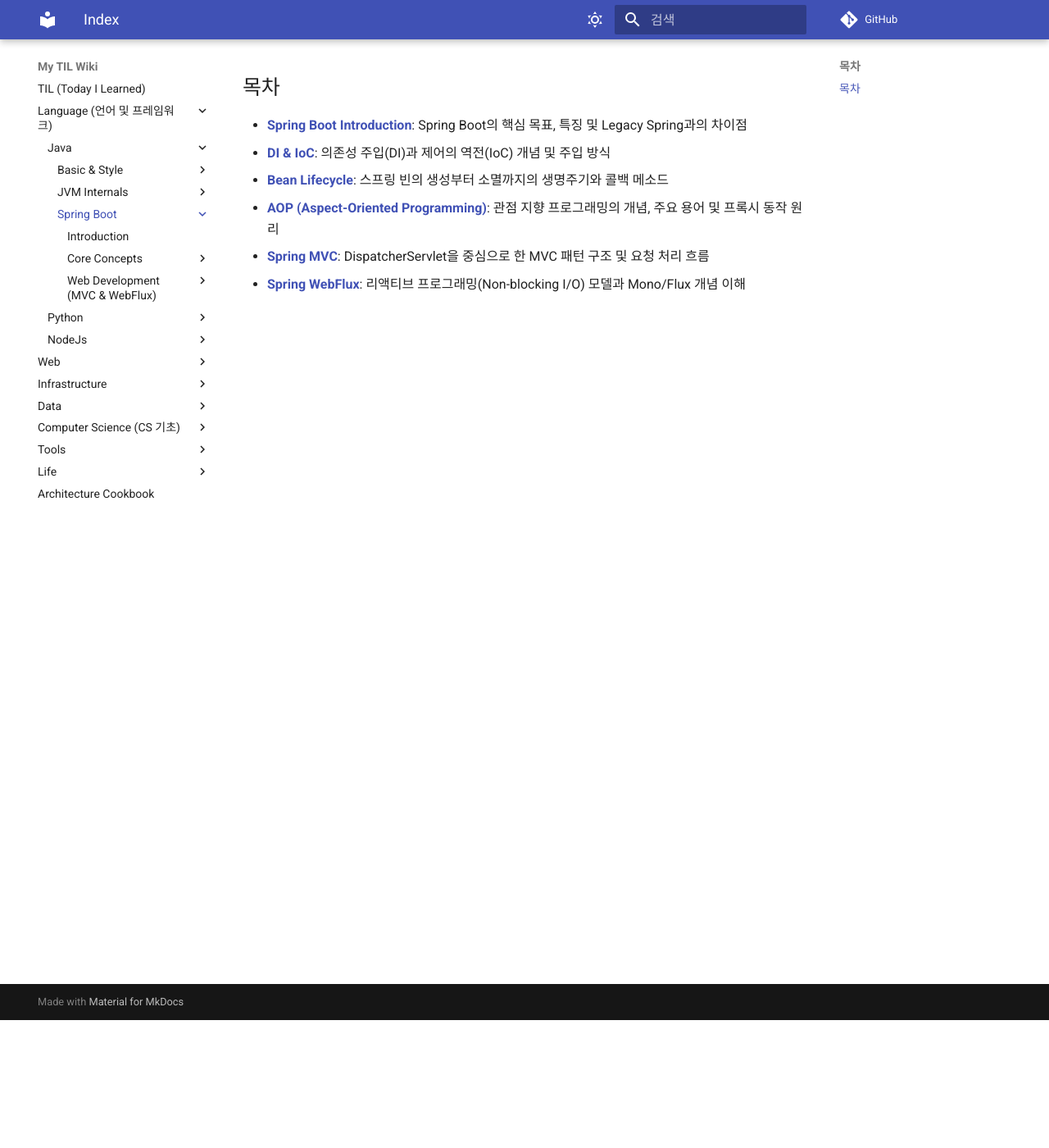
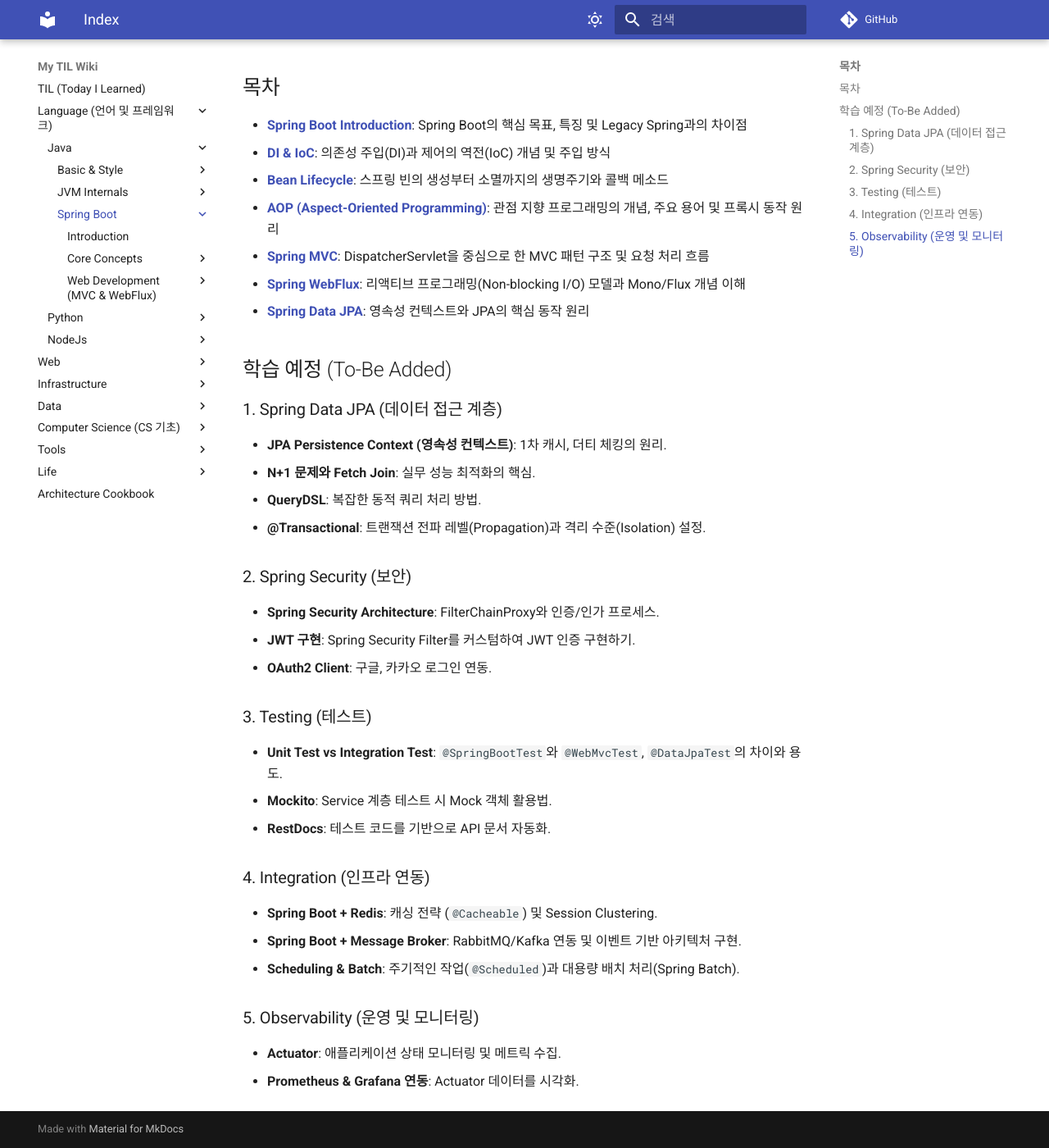
Before and after one commit to DevDooly/TIL, an MkDocs documentation site: the page built from docs/Language/Java/SpringBoot/README.md, in a window 1280 px wide and 1400 px high, scrolled down 156 px. Shown: the whole window at 82% size. Built offline with MkDocs 1.6.1 and Material for MkDocs 9.7.7, drawn with Linux system fonts in a browser that asks for light colours; comment, search, counter and statistics services are not loaded.

Commit message:
feat: Spring Boot 학습 로드맵 및 JPA 영속성 컨텍스트 문서 추가

```diff
--- a/docs/Language/Java/SpringBoot/README.md
+++ b/docs/Language/Java/SpringBoot/README.md
@@ -8,4 +8,32 @@ Spring Boot 관련 학습 내용을 정리합니다.
 *   **[Bean Lifecycle](Bean_Lifecycle.md)**: 스프링 빈의 생성부터 소멸까지의 생명주기와 콜백 메소드
 *   **[AOP (Aspect-Oriented Programming)](AOP.md)**: 관점 지향 프로그래밍의 개념, 주요 용어 및 프록시 동작 원리
 *   **[Spring MVC](SpringMVC.md)**: DispatcherServlet을 중심으로 한 MVC 패턴 구조 및 요청 처리 흐름
-*   **[Spring WebFlux](WebFlux.md)**: 리액티브 프로그래밍(Non-blocking I/O) 모델과 Mono/Flux 개념 이해
+*   **[Spring WebFlux](Web/SpringWebFlux.md)**: 리액티브 프로그래밍(Non-blocking I/O) 모델과 Mono/Flux 개념 이해
+*   **[Spring Data JPA](JPA/Persistence_Context.md)**: 영속성 컨텍스트와 JPA의 핵심 동작 원리
+
+## 학습 예정 (To-Be Added)
+
+### 1. Spring Data JPA (데이터 접근 계층)
+*   **JPA Persistence Context (영속성 컨텍스트)**: 1차 캐시, 더티 체킹의 원리.
+*   **N+1 문제와 Fetch Join**: 실무 성능 최적화의 핵심.
+*   **QueryDSL**: 복잡한 동적 쿼리 처리 방법.
+*   **@Transactional**: 트랜잭션 전파 레벨(Propagation)과 격리 수준(Isolation) 설정.
+
+### 2. Spring Security (보안)
+*   **Spring Security Architecture**: FilterChainProxy와 인증/인가 프로세스.
+*   **JWT 구현**: Spring Security Filter를 커스텀하여 JWT 인증 구현하기.
+*   **OAuth2 Client**: 구글, 카카오 로그인 연동.
+
+### 3. Testing (테스트)
+*   **Unit Test vs Integration Test**: `@SpringBootTest`와 `@WebMvcTest`, `@DataJpaTest`의 차이와 용도.
+*   **Mockito**: Service 계층 테스트 시 Mock 객체 활용법.
+*   **RestDocs**: 테스트 코드를 기반으로 API 문서 자동화.
+
+### 4. Integration (인프라 연동)
+*   **Spring Boot + Redis**: 캐싱 전략 (`@Cacheable`) 및 Session Clustering.
+*   **Spring Boot + Message Broker**: RabbitMQ/Kafka 연동 및 이벤트 기반 아키텍처 구현.
+*   **Scheduling & Batch**: 주기적인 작업(`@Scheduled`)과 대용량 배치 처리(Spring Batch).
+
+### 5. Observability (운영 및 모니터링)
+*   **Actuator**: 애플리케이션 상태 모니터링 및 메트릭 수집.
+*   **Prometheus & Grafana 연동**: Actuator 데이터를 시각화.
```
Also changed, not shown: docs/Language/Java/SpringBoot/JPA/Persistence_Context.md (added, +108 -0 lines).
